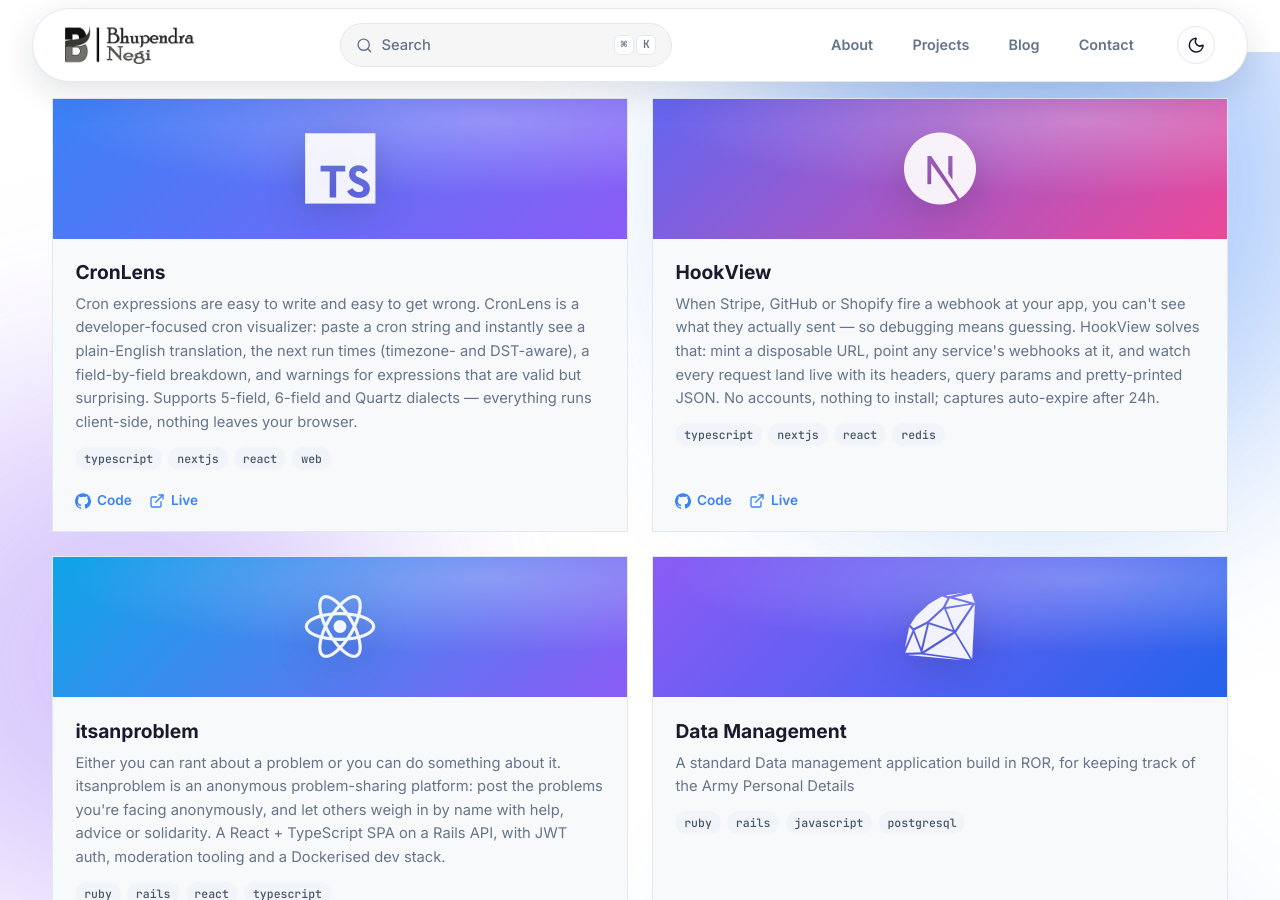
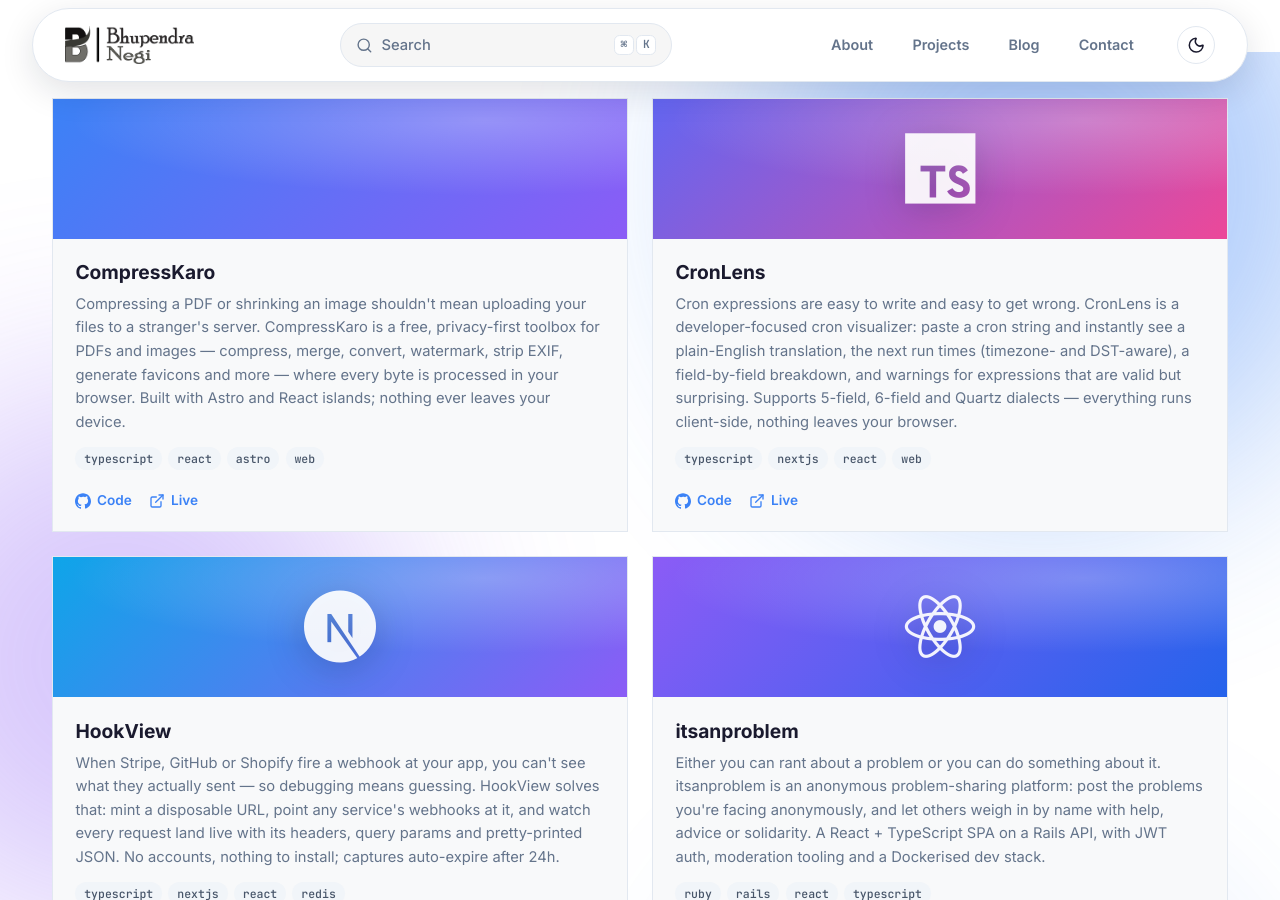
Before and after one commit to BhupendraNegi/bhupendranegi.github.io, a Jekyll site: the page built from index.html, in a window 1280 px wide and 900 px high, scrolled down 833 px. Built offline with Jekyll 4.4.1, drawn with Linux system fonts in a browser that asks for light colours; nearby versions of some CDN libraries.

Commit message:
Add CompressKaro to projects: cover pipeline, Astro filter tag

```diff
--- a/_data/projects.yml
+++ b/_data/projects.yml
@@ -1,3 +1,32 @@
+- id: 8
+  title: CompressKaro
+  url: https://bhupendranegi.github.io/CompressKaro/
+  github_url: https://github.com/BhupendraNegi/CompressKaro
+  description: >-
+    Compressing a PDF or shrinking an image shouldn't mean uploading your
+    files to a stranger's server. CompressKaro is a free, privacy-first
+    toolbox for PDFs and images — compress, merge, convert, watermark, strip
+    EXIF, generate favicons and more — where every byte is processed in your
+    browser. Built with Astro and React islands; nothing ever leaves your
+    device.
+  tags: [typescript, react, astro, web]
+  technologies:
+    [
+      astro-plain,
+      typescript-plain,
+      react-original,
+      tailwindcss-plain,
+      docker-plain,
+      github-original,
+    ]
+  cover: /assets/images/projects/compresskaro/cover.jpg
+  images:
+    [
+      "https://github.com/BhupendraNegi/CompressKaro/blob/main/public/images/cover_1.png?raw=true",
+      "https://github.com/BhupendraNegi/CompressKaro/blob/main/public/images/image_to_pdf.png?raw=true",
+      "https://github.com/BhupendraNegi/CompressKaro/blob/main/public/images/merge_pdf.png?raw=true",
+    ]
+
 - id: 7
   title: CronLens
   url: https://bhupendranegi.github.io/CronLens/
--- a/projects.html
+++ b/projects.html
@@ -22,6 +22,7 @@ description: Selected projects by Bhupendra Negi — web apps and tools built wi
       <button class="tag" type="button" data-project-tag="typescript" aria-pressed="false"><i class="about_skill_icon devicon-typescript-plain" aria-hidden="true"></i> TypeScript</button>
       <button class="tag" type="button" data-project-tag="react" aria-pressed="false"><i class="about_skill_icon devicon-react-original" aria-hidden="true"></i> React</button>
       <button class="tag" type="button" data-project-tag="nextjs" aria-pressed="false"><i class="about_skill_icon devicon-nextjs-plain" aria-hidden="true"></i> Next.js</button>
+      <button class="tag" type="button" data-project-tag="astro" aria-pressed="false"><i class="about_skill_icon devicon-astro-plain" aria-hidden="true"></i> Astro</button>
       <button class="tag" type="button" data-project-tag="redis" aria-pressed="false"><i class="about_skill_icon devicon-redis-plain" aria-hidden="true"></i> Redis</button>
       <button class="tag" type="button" data-project-tag="postgresql" aria-pressed="false"><i class="about_skill_icon devicon-postgresql-plain" aria-hidden="true"></i> PostgreSQL</button>
       <button class="tag" type="button" data-project-tag="web" aria-pressed="false"><i class="site-icon" data-lucide="globe" aria-hidden="true"></i> Web</button>
```
Also changed, not shown: assets/images/projects/compresskaro/cover.jpg (added), assets/images/projects/compresskaro/cover.webp (added).
